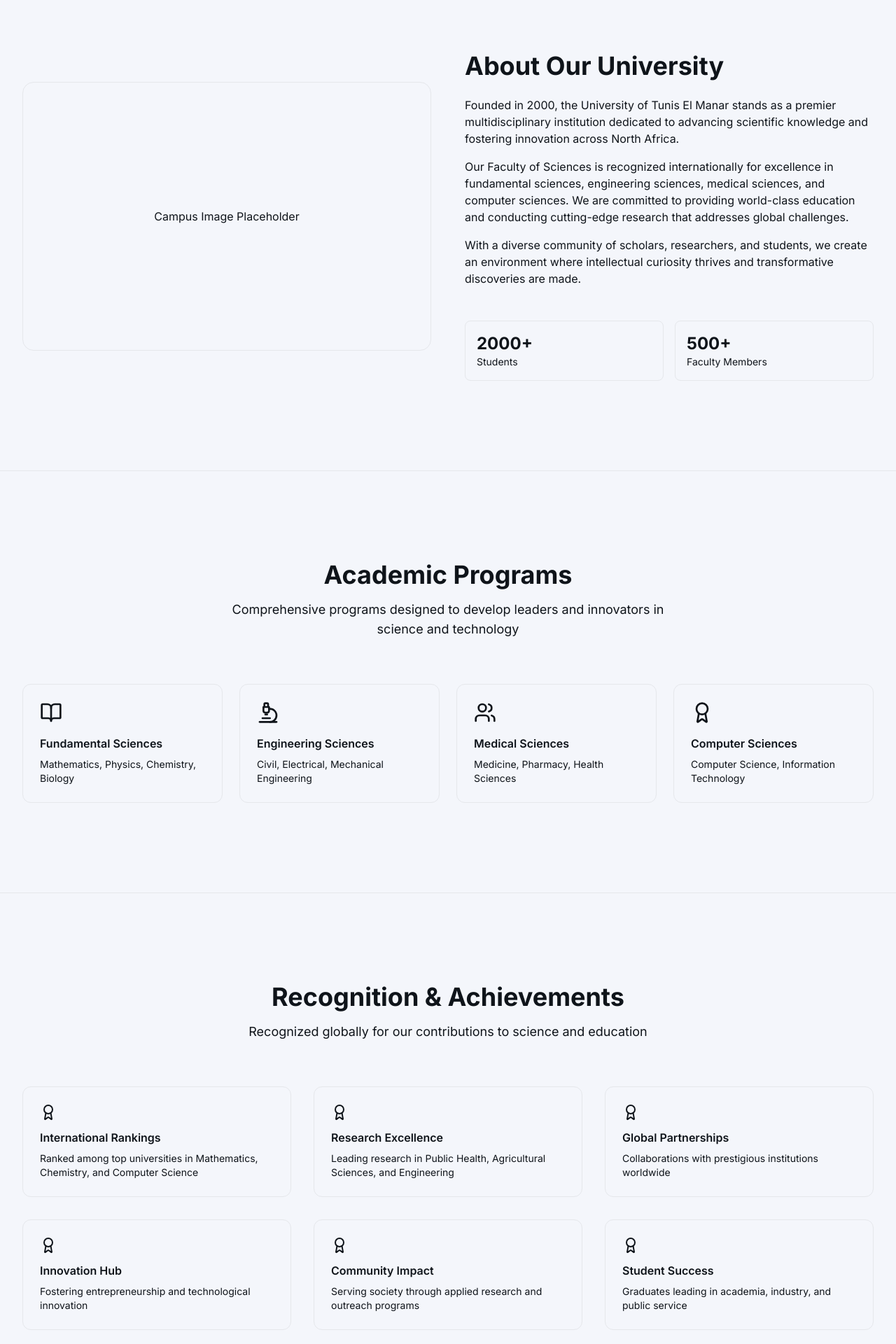
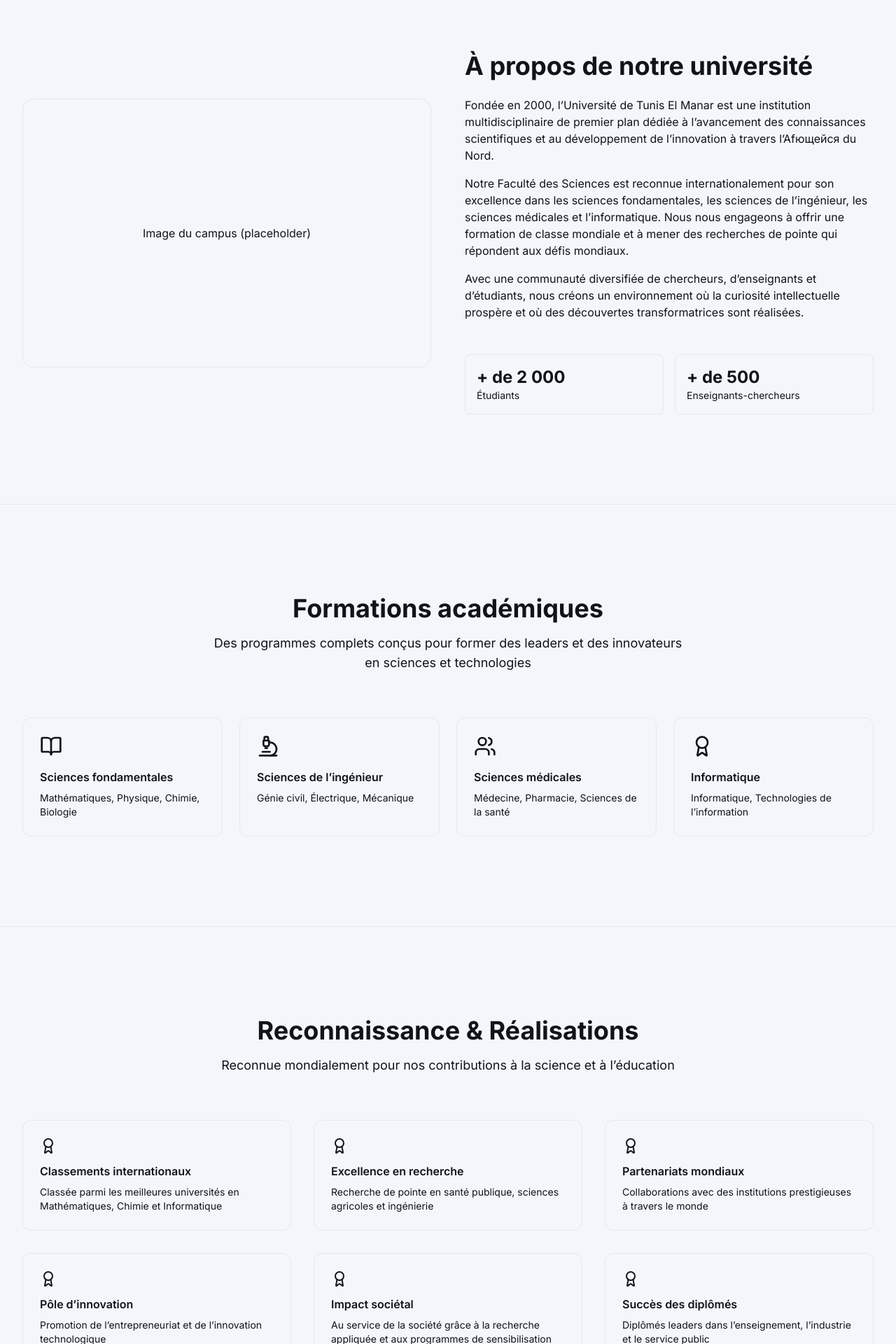
Before and after one commit to fahmi-43146/scheduler, a Next.js app: page /about in a window 1280 px wide. Shown: the part 760-2680 px from the top of the page at 70% size. Built offline with nearby package versions, Linux system fonts and the light colour scheme; no server answers.

Commit message:
to french  about

```diff
--- a/src/app/about/page.tsx
+++ b/src/app/about/page.tsx
@@ -12,7 +12,7 @@
                 UT
               </div>
               <span className="text-lg font-semibold">
-                University of Tunis El Manar
+                Université de Tunis El Manar
               </span>
             </div>
             <div className="hidden md:flex gap-8">
@@ -20,19 +20,19 @@
                 href="#about"
                 className="text-sm hover:text-primary transition-colors"
               >
-                About
+                À propos
               </a>
               <a
                 href="#programs"
                 className="text-sm hover:text-primary transition-colors"
               >
-                Programs
+                Formations
               </a>
               <a
                 href="#achievements"
                 className="text-sm hover:text-primary transition-colors"
               >
-                Achievements
+                Réalisations
               </a>
             </div>
           </div>
@@ -45,29 +45,31 @@
           <div className="grid md:grid-cols-2 gap-12 items-center">
             <div className="space-y-6">
               <div className="inline-block px-3 py-1 rounded-full bg-secondary text-secondary-foreground text-sm font-medium">
-                Est. 2000 • Tunis, Tunisia
+                Établie en 2000 • Tunis, Tunisie
               </div>
               <h1 className="text-4xl md:text-5xl font-bold text-balance leading-tight">
-                Faculty of Sciences
+                Faculté des Sciences
               </h1>
               <p className="text-lg text-muted-foreground max-w-lg">
-                Leading the advancement of scientific knowledge and innovation
-                in North Africa through excellence in research, education, and
-                community engagement.
+                À l'avant-garde de la connaissance scientifique et de
+                l'innovation en Afrique du Nord, grâce à l'excellence en
+                recherche, en enseignement et en engagement communautaire.
               </p>
               <div className="flex gap-4 pt-4">
                 <button className="px-6 py-3 bg-primary text-primary-foreground rounded-lg font-medium hover:opacity-90 transition-opacity flex items-center gap-2">
-                  Explore Programs <ArrowRight className="w-4 h-4" />
+                  Découvrir les formations <ArrowRight className="w-4 h-4" />
                 </button>
                 <button className="px-6 py-3 border border-border rounded-lg font-medium hover:bg-secondary transition-colors">
-                  Learn More
+                  En savoir plus
                 </button>
               </div>
             </div>
             <div className="relative h-96 bg-linear-to-br from-secondary to-muted rounded-2xl border border-border flex items-center justify-center">
               <div className="text-center">
                 <Microscope className="w-24 h-24 mx-auto text-muted-foreground mb-4 opacity-50" />
-                <p className="text-muted-foreground">Hero Image Placeholder</p>
+                <p className="text-muted-foreground">
+                  Image principale (placeholder)
+                </p>
               </div>
             </div>
           </div>
@@ -79,41 +81,49 @@
         <div className="mx-auto max-w-7xl px-4 sm:px-6 lg:px-8">
           <div className="grid md:grid-cols-2 gap-12 items-center">
             <div className="relative h-96 bg-linear-to-br from-secondary to-muted rounded-2xl border border-border flex items-center justify-center">
-              <p className="text-muted-foreground">Campus Image Placeholder</p>
+              <p className="text-muted-foreground">
+                Image du campus (placeholder)
+              </p>
             </div>
             <div className="space-y-6">
               <h2 className="text-3xl md:text-4xl font-bold">
-                About Our University
+                À propos de notre université
               </h2>
               <div className="space-y-4 text-muted-foreground">
                 <p>
-                  Founded in 2000, the University of Tunis El Manar stands as a
-                  premier multidisciplinary institution dedicated to advancing
-                  scientific knowledge and fostering innovation across North
-                  Africa.
+                  Fondée en 2000, l’Université de Tunis El Manar est une
+                  institution multidisciplinaire de premier plan dédiée à
+                  l’avancement des connaissances scientifiques et au
+                  développement de l’innovation à travers l’Afющейся du Nord.
                 </p>
                 <p>
-                  Our Faculty of Sciences is recognized internationally for
-                  excellence in fundamental sciences, engineering sciences,
-                  medical sciences, and computer sciences. We are committed to
-                  providing world-class education and conducting cutting-edge
-                  research that addresses global challenges.
+                  Notre Faculté des Sciences est reconnue internationalement
+                  pour son excellence dans les sciences fondamentales, les
+                  sciences de l’ingénieur, les sciences médicales et
+                  l’informatique. Nous nous engageons à offrir une formation de
+                  classe mondiale et à mener des recherches de pointe qui
+                  répondent aux défis mondiaux.
                 </p>
                 <p>
-                  With a diverse community of scholars, researchers, and
-                  students, we create an environment where intellectual
-                  curiosity thrives and transformative discoveries are made.
+                  Avec une communauté diversifiée de chercheurs, d’enseignants
+                  et d’étudiants, nous créons un environnement où la curiosité
+                  intellectuelle prospère et où des découvertes transformatrices
+                  sont réalisées.
                 </p>
               </div>
               <div className="grid grid-cols-2 gap-4 pt-6">
                 <div className="p-4 rounded-lg bg-secondary border border-border">
-                  <div className="text-2xl font-bold text-primary">2000+</div>
-                  <p className="text-sm text-muted-foreground">Students</p>
+                  <div className="text-2xl font-bold text-primary">
+                    + de 2 000
+                  </div>
+                  <p className="text-sm text-muted-foreground">Étudiants</p>
                 </div>
                 <div className="p-4 rounded-lg bg-secondary border border-border">
-                  <div className="text-2xl font-bold text-primary">500+</div>
+                  <div className="text-2xl font-bold text-primary">
+                    + de 500
+                  </div>
                   <p className="text-sm text-muted-foreground">
-                    Faculty Members
+                    Enseignants-chercheurs
                   </p>
                 </div>
               </div>
@@ -130,34 +140,34 @@
         <div className="mx-auto max-w-7xl px-4 sm:px-6 lg:px-8">
           <div className="text-center mb-16">
             <h2 className="text-3xl md:text-4xl font-bold mb-4">
-              Academic Programs
+              Formations académiques
             </h2>
             <p className="text-lg text-muted-foreground max-w-2xl mx-auto">
-              Comprehensive programs designed to develop leaders and innovators
-              in science and technology
+              Des programmes complets conçus pour former des leaders et des
+              innovateurs en sciences et technologies
             </p>
           </div>
           <div className="grid md:grid-cols-2 lg:grid-cols-4 gap-6">
             {[
               {
                 icon: BookOpen,
-                title: "Fundamental Sciences",
-                desc: "Mathematics, Physics, Chemistry, Biology",
+                title: "Sciences fondamentales",
+                desc: "Mathématiques, Physique, Chimie, Biologie",
               },
               {
                 icon: Microscope,
-                title: "Engineering Sciences",
-                desc: "Civil, Electrical, Mechanical Engineering",
+                title: "Sciences de l’ingénieur",
+                desc: "Génie civil, Électrique, Mécanique",
               },
               {
                 icon: Users,
-                title: "Medical Sciences",
-                desc: "Medicine, Pharmacy, Health Sciences",
+                title: "Sciences médicales",
+                desc: "Médecine, Pharmacie, Sciences de la santé",
               },
               {
                 icon: Award,
-                title: "Computer Sciences",
-                desc: "Computer Science, Information Technology",
+                title: "Informatique",
+                desc: "Informatique, Technologies de l’information",
               },
             ].map((program, idx) => (
               <div
@@ -181,37 +191,38 @@
         <div className="mx-auto max-w-7xl px-4 sm:px-6 lg:px-8">
           <div className="text-center mb-16">
             <h2 className="text-3xl md:text-4xl font-bold mb-4">
-              Recognition & Achievements
+              Reconnaissance & Réalisations
             </h2>
             <p className="text-lg text-muted-foreground max-w-2xl mx-auto">
-              Recognized globally for our contributions to science and education
+              Reconnue mondialement pour nos contributions à la science et à
+              l’éducation
             </p>
           </div>
           <div className="grid md:grid-cols-3 gap-8">
             {[
               {
-                title: "International Rankings",
-                desc: "Ranked among top universities in Mathematics, Chemistry, and Computer Science",
+                title: "Classements internationaux",
+                desc: "Classée parmi les meilleures universités en Mathématiques, Chimie et Informatique",
               },
               {
-                title: "Research Excellence",
-                desc: "Leading research in Public Health, Agricultural Sciences, and Engineering",
+                title: "Excellence en recherche",
+                desc: "Recherche de pointe en santé publique, sciences agricoles et ingénierie",
               },
               {
-                title: "Global Partnerships",
-                desc: "Collaborations with prestigious institutions worldwide",
+                title: "Partenariats mondiaux",
+                desc: "Collaborations avec des institutions prestigieuses à travers le monde",
               },
               {
-                title: "Innovation Hub",
-                desc: "Fostering entrepreneurship and technological innovation",
+                title: "Pôle d’innovation",
+                desc: "Promotion de l’entrepreneuriat et de l’innovation technologique",
               },
               {
-                title: "Community Impact",
-                desc: "Serving society through applied research and outreach programs",
+                title: "Impact sociétal",
+                desc: "Au service de la société grâce à la recherche appliquée et aux programmes de sensibilisation",
               },
               {
-                title: "Student Success",
-                desc: "Graduates leading in academia, industry, and public service",
+                title: "Succès des diplômés",
+                desc: "Diplômés leaders dans l’enseignement, l’industrie et le service public",
               },
             ].map((achievement, idx) => (
               <div
@@ -233,18 +244,18 @@
       <section className="py-20 md:py-32 bg-primary text-primary-foreground">
         <div className="mx-auto max-w-4xl px-4 sm:px-6 lg:px-8 text-center">
           <h2 className="text-3xl md:text-4xl font-bold mb-6">
-            Join Our Community
+            Rejoignez notre communauté
           </h2>
           <p className="text-lg mb-8 opacity-90 max-w-2xl mx-auto">
-            Be part of a vibrant academic community dedicated to excellence,
-            innovation, and making a difference in the world.
+            Faites partie d’une communauté académique dynamique, dédiée à
+            l’excellence, à l’innovation et à l’impact positif dans le monde.
           </p>
           <div className="flex flex-col sm:flex-row gap-4 justify-center">
             <button className="px-8 py-3 bg-primary-foreground text-primary rounded-lg font-medium hover:opacity-90 transition-opacity">
-              Apply Now
+              Postuler maintenant
             </button>
             <button className="px-8 py-3 border-2 border-primary-foreground rounded-lg font-medium hover:bg-primary-foreground/10 transition-colors">
-              Contact Us
+              Nous contacter
             </button>
           </div>
         </div>
@@ -255,14 +266,14 @@
         <div className="mx-auto max-w-7xl px-4 sm:px-6 lg:px-8">
           <div className="grid md:grid-cols-4 gap-8 mb-8">
             <div>
-              <h4 className="font-semibold mb-4">University</h4>
+              <h4 className="font-semibold mb-4">Université</h4>
               <ul className="space-y-2 text-sm text-muted-foreground">
                 <li>
                   <a
                     href="#"
                     className="hover:text-foreground transition-colors"
                   >
-                    About
+                    À propos
                   </a>
                 </li>
                 <li>
@@ -278,20 +289,20 @@
                     href="#"
                     className="hover:text-foreground transition-colors"
                   >
-                    Academics
+                    Formations
                   </a>
                 </li>
               </ul>
             </div>
             <div>
-              <h4 className="font-semibold mb-4">Research</h4>
+              <h4 className="font-semibold mb-4">Recherche</h4>
               <ul className="space-y-2 text-sm text-muted-foreground">
                 <li>
                   <a
                     href="#"
                     className="hover:text-foreground transition-colors"
                   >
-                    Research Centers
+                    Centres de recherche
                   </a>
                 </li>
                 <li>
@@ -313,14 +324,14 @@
               </ul>
             </div>
             <div>
-              <h4 className="font-semibold mb-4">Community</h4>
+              <h4 className="font-semibold mb-4">Communauté</h4>
               <ul className="space-y-2 text-sm text-muted-foreground">
                 <li>
                   <a
                     href="#"
                     className="hover:text-foreground transition-colors"
                   >
-                    Events
+                    Événements
                   </a>
                 </li>
                 <li>
@@ -328,7 +339,7 @@
                     href="#"
                     className="hover:text-foreground transition-colors"
                   >
-                    News
+                    Actualités
                   </a>
                 </li>
                 <li>
@@ -336,7 +347,7 @@
                     href="#"
                     className="hover:text-foreground transition-colors"
                   >
-                    Alumni
+                    Anciens
                   </a>
                 </li>
               </ul>
@@ -344,7 +355,7 @@
             <div>
               <h4 className="font-semibold mb-4">Contact</h4>
               <ul className="space-y-2 text-sm text-muted-foreground">
-                <li>Tunis, Tunisia</li>
+                <li>Tunis, Tunisie</li>
                 <li>
                   <a
                     href="mailto:info@utm.tn"
@@ -366,14 +377,14 @@
           </div>
           <div className="border-t border-border pt-8 flex flex-col md:flex-row justify-between items-center text-sm text-muted-foreground">
             <p>
-              &copy; 2025 University of Tunis El Manar. All rights reserved.
+              &copy; 2025 Université de Tunis El Manar. Tous droits réservés.
             </p>
             <div className="flex gap-6 mt-4 md:mt-0">
               <a href="#" className="hover:text-foreground transition-colors">
-                Privacy Policy
+                Politique de confidentialité
               </a>
               <a href="#" className="hover:text-foreground transition-colors">
-                Terms of Service
+                Conditions d'utilisation
               </a>
             </div>
           </div>
```
